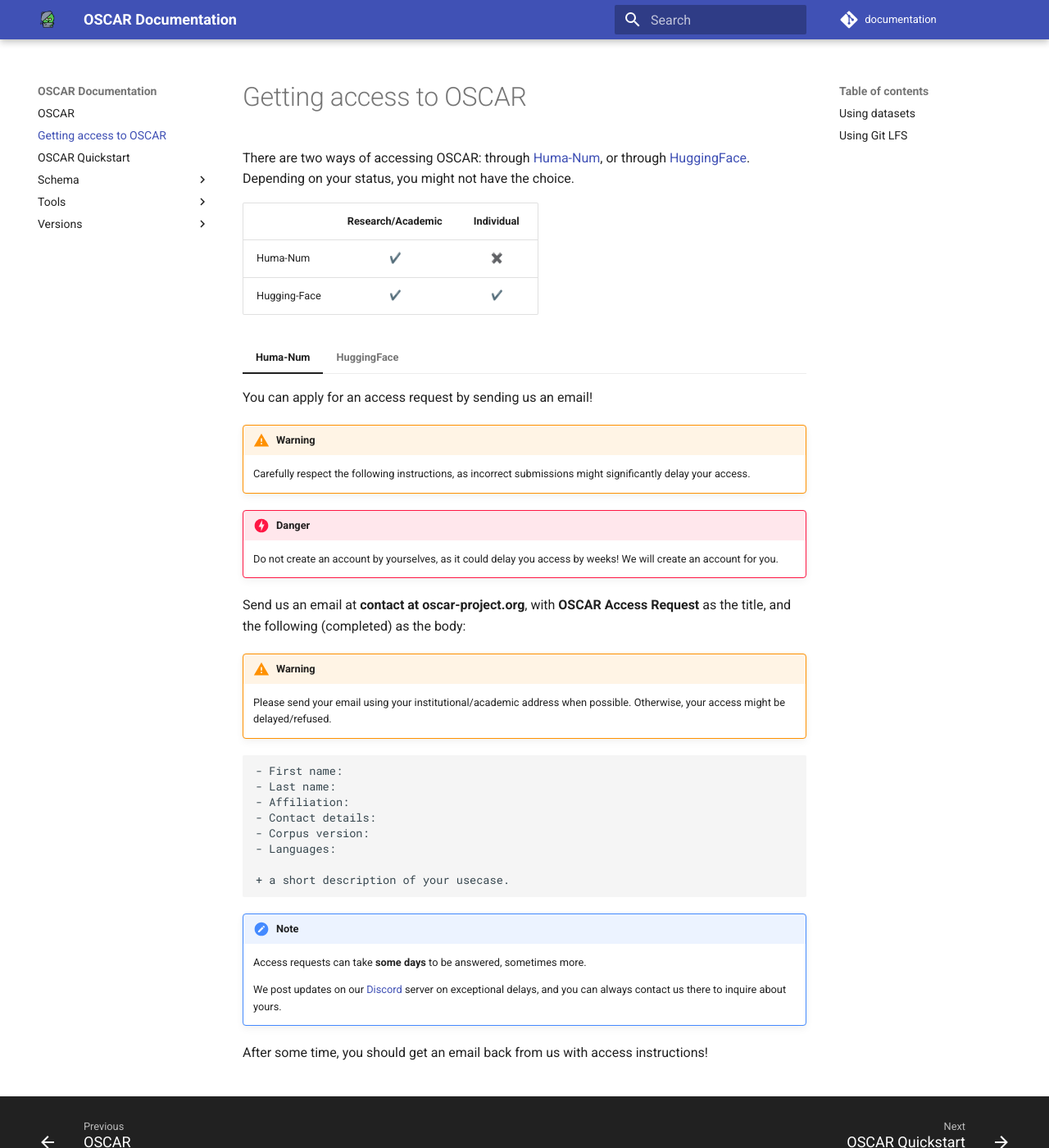
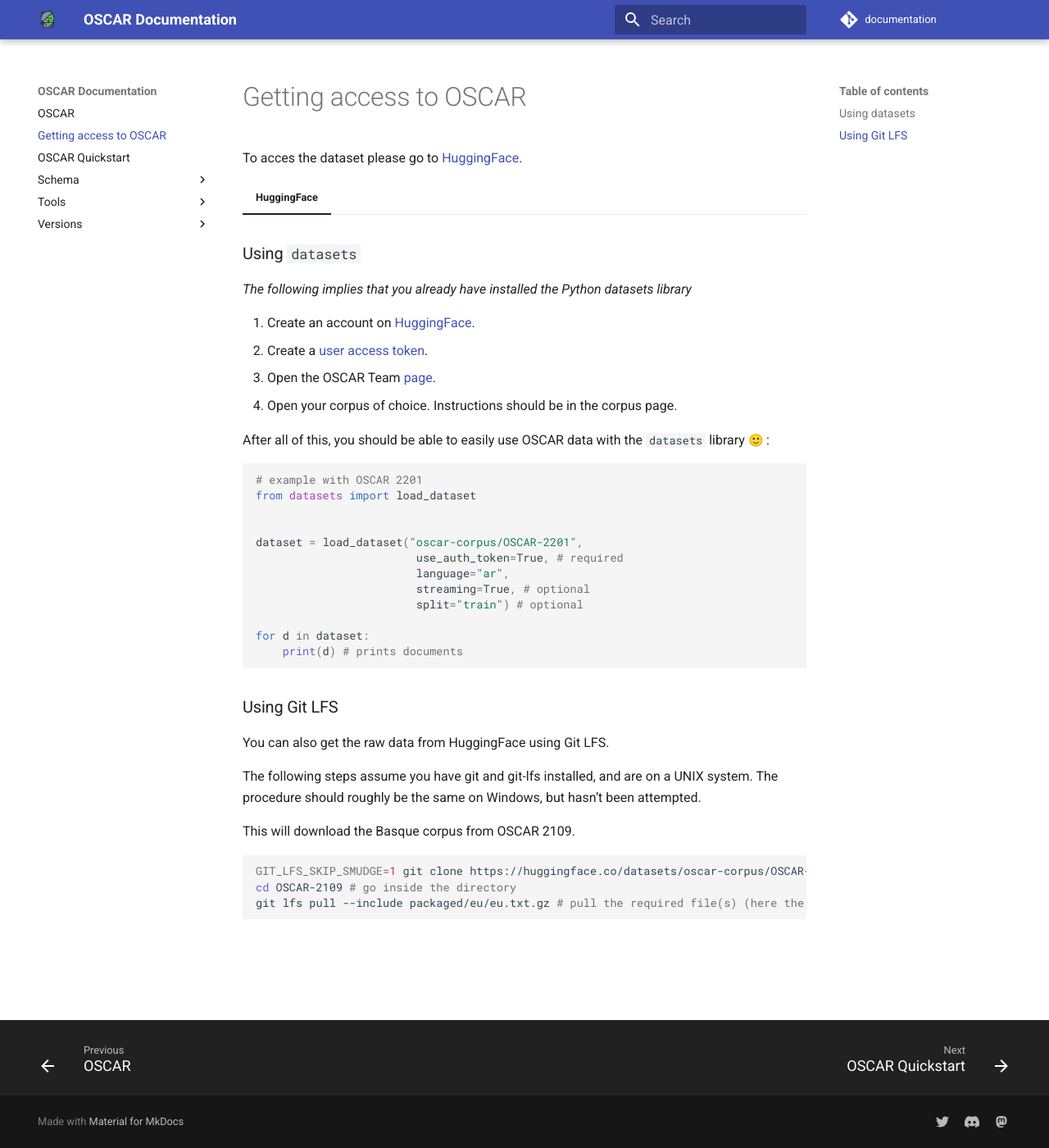
Before and after one commit to oscar-project/documentation, an MkDocs documentation site: the page built from docs/accessing.md, in a window 1280 px wide and 1400 px high. Shown: the whole window at 82% size. Built offline with MkDocs 1.6.1 and Material for MkDocs 9.7.7, drawn with Linux system fonts in a browser that asks for light colours; emoji names are drawn with the system emoji font; comment, search, counter and statistics services are not loaded.

Commit message:
docs: Updated the accessing documentation

````diff
--- a/docs/accessing.md
+++ b/docs/accessing.md
@@ -1,45 +1,6 @@
 # Getting access to OSCAR
 
-There are two ways of accessing OSCAR: through [Huma-Num](https://www.huma-num.fr/), or through [HuggingFace](https://huggingface.co/).
-Depending on your status, you might not have the choice.
-
-|              | Research/Academic  | Individual               |
-|--------------|:--------------------:|:--------------------------:|
-| Huma-Num     | :heavy_check_mark: | :heavy_multiplication_x: |
-| Hugging-Face | :heavy_check_mark: | :heavy_check_mark:       |
-
-=== "Huma-Num"
-
-    You can apply for an access request by sending us an email!
-
-    !!! warning
-        Carefully respect the following instructions, as incorrect submissions might significantly delay your access.
-
-    !!! danger
-        Do not create an account by yourselves, as it could delay you access by weeks! We will create an account for you.
-
-    Send us an email at **contact at oscar-project.org**, with **OSCAR Access Request** as the title, and the following (completed) as the body:
-
-    !!! warning
-        Please send your email using your institutional/academic address when possible. Otherwise, your access might be delayed/refused.
-
-    ```
-    - First name:
-    - Last name:
-    - Affiliation:
-    - Contact details:
-    - Corpus version:
-    - Languages:
-
-    + a short description of your usecase.
-    ```
-
-    !!! note
-        Access requests can take **some days** to be answered, sometimes more.
-
-        We post updates on our [Discord](https://discord.com/invite/4JNg9FTar4) server on exceptional delays, and you can always contact us there to inquire about yours.
-
-    After some time, you should get an email back from us with access instructions!
+To acces the dataset please go to [HuggingFace](https://huggingface.co/).
 
 === "HuggingFace"
 
````
Also changed, not shown: other parts of docs/accessing.md (+2 -2 lines).
